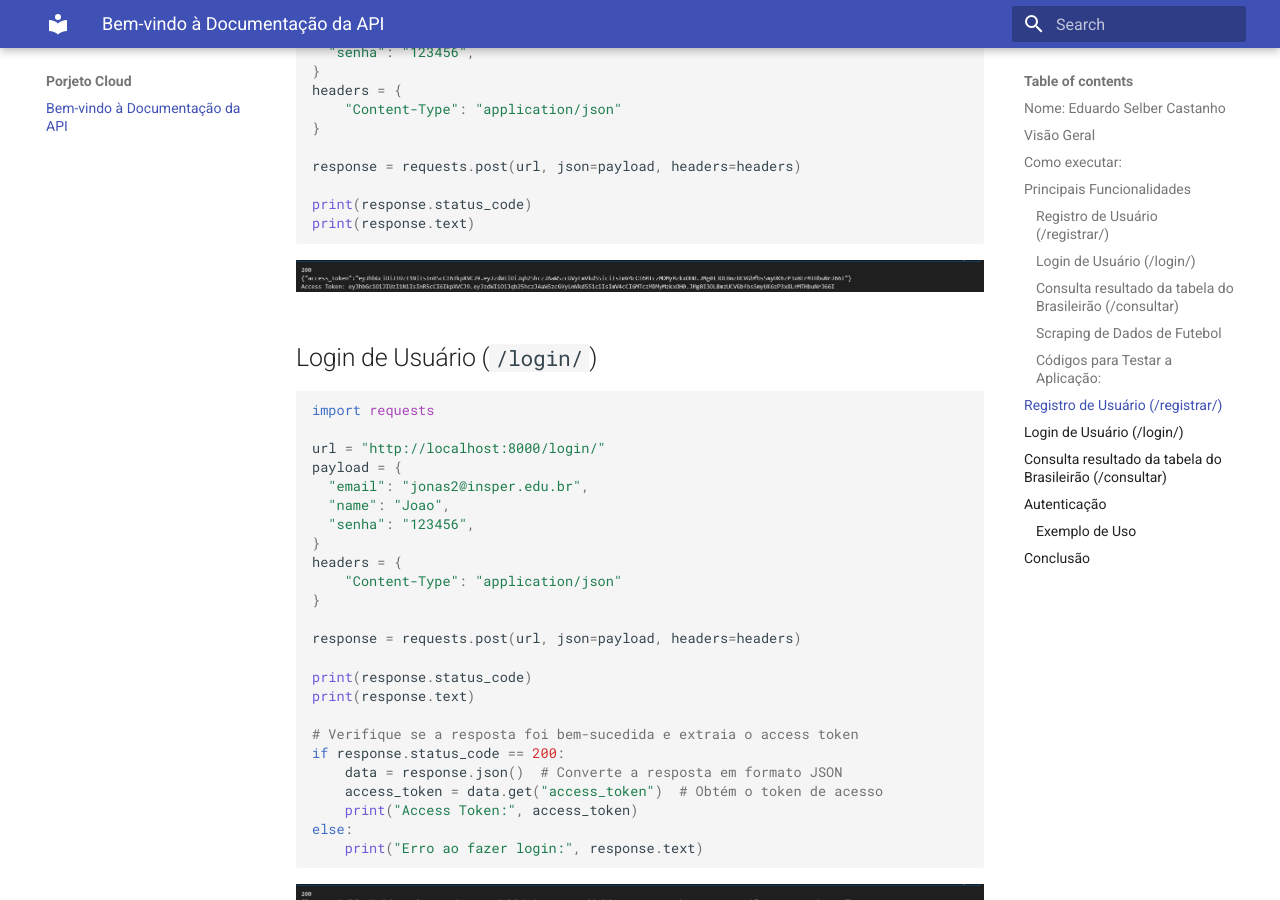
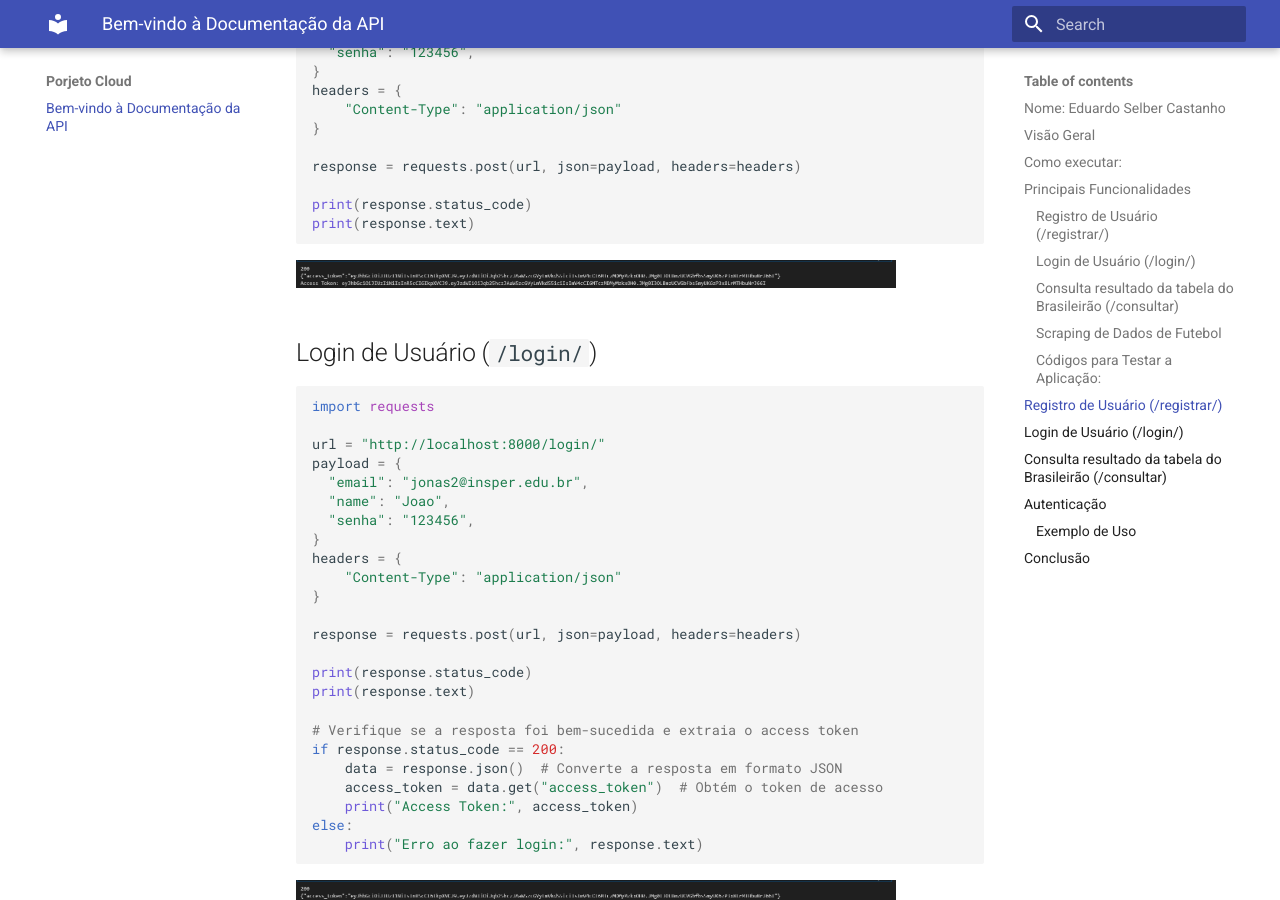
Before and after one commit to EduSelber/ProjetoNuvem, an MkDocs documentation site: the page built from docs/index.md, in a window 1280 px wide and 900 px high, scrolled down 1786 px. Built offline with MkDocs 1.6.1 and Material for MkDocs 9.7.7, drawn with Linux system fonts in a browser that asks for light colours.

Commit message:
Update index.md to replace image syntax with HTML for better rendering

````diff
--- a/docs/index.md
+++ b/docs/index.md
@@ -46,7 +46,8 @@ response = requests.post(url, json=payload, headers=headers)
 print(response.status_code)
 print(response.text)
 ```
-![imagem de resposta bem sucedida do registrar](imgs/registro.png)
+<img src="imgs/registro.png" alt="imagem de resposta bem sucedida do registrar" style="width: 600px;"/>
+
 ## Login de Usuário (`/login/`)
 ```py
 import requests
@@ -74,7 +75,8 @@ if response.status_code == 200:
 else:
     print("Erro ao fazer login:", response.text)
 ```
-![imagem de resposta bem sucedida do registrar](imgs/registro.png)
+<img src="imgs/registro.png" alt="imagem de resposta bem sucedida do registrar" style="width: 600px;"/>
+
 ## Consulta resultado da tabela do Brasileirão (`/consultar`)
 ```py
 import requests
@@ -91,7 +93,8 @@ print(response.status_code)
 print(response.text)
 
 ```
-![imagem de resposta bem sucedida do registrar](imgs/consulta.png)
+<img src="imgs/registro.png" alt="imagem de resposta bem sucedida do registrar" style="width: 600px;"/>
+
 ## Autenticação
 A autenticação é feita por meio de tokens JWT. Os tokens devem ser incluídos no cabeçalho das solicitações para acessar rotas protegidas.
 ### Exemplo de Uso
````
